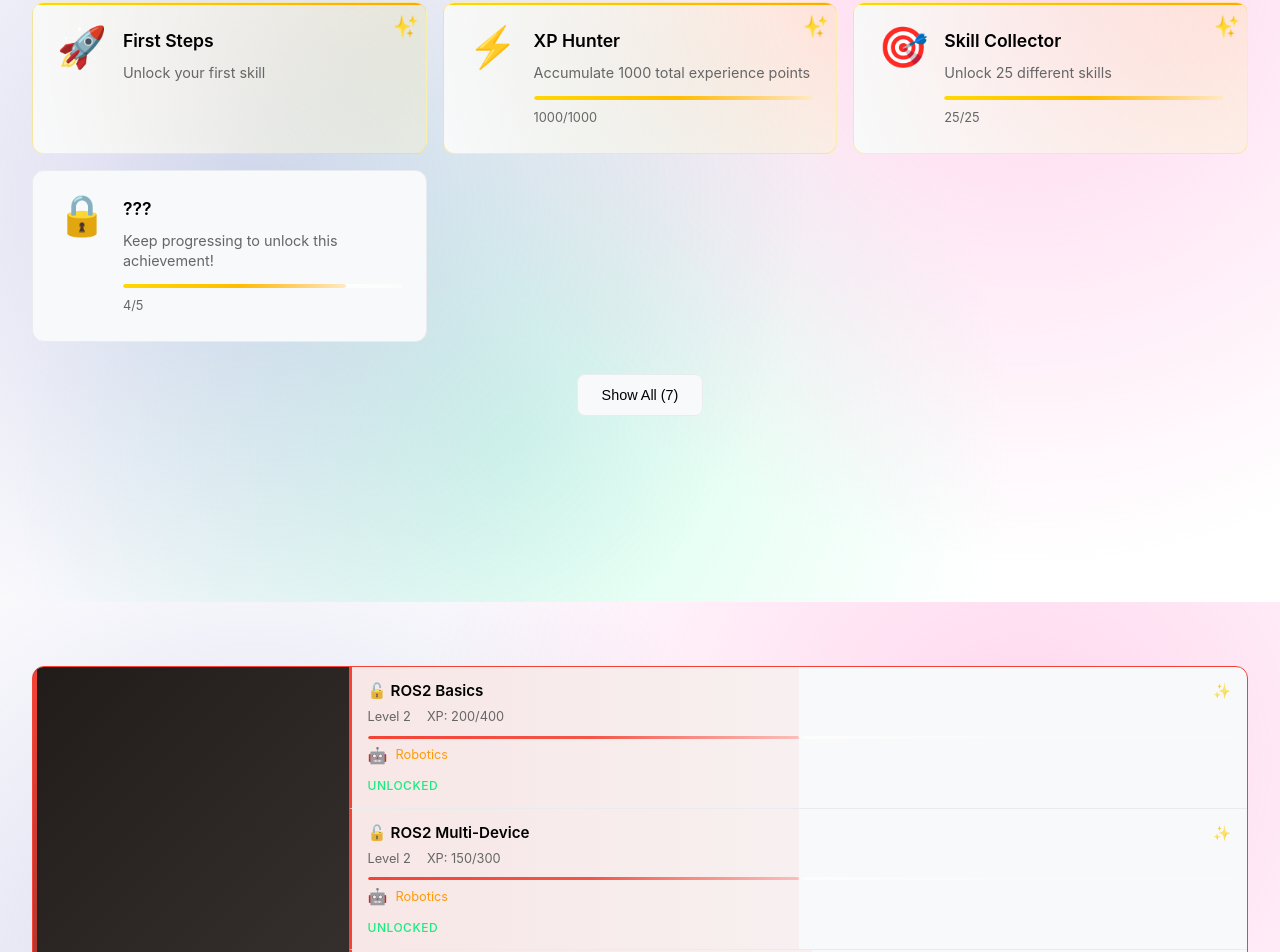
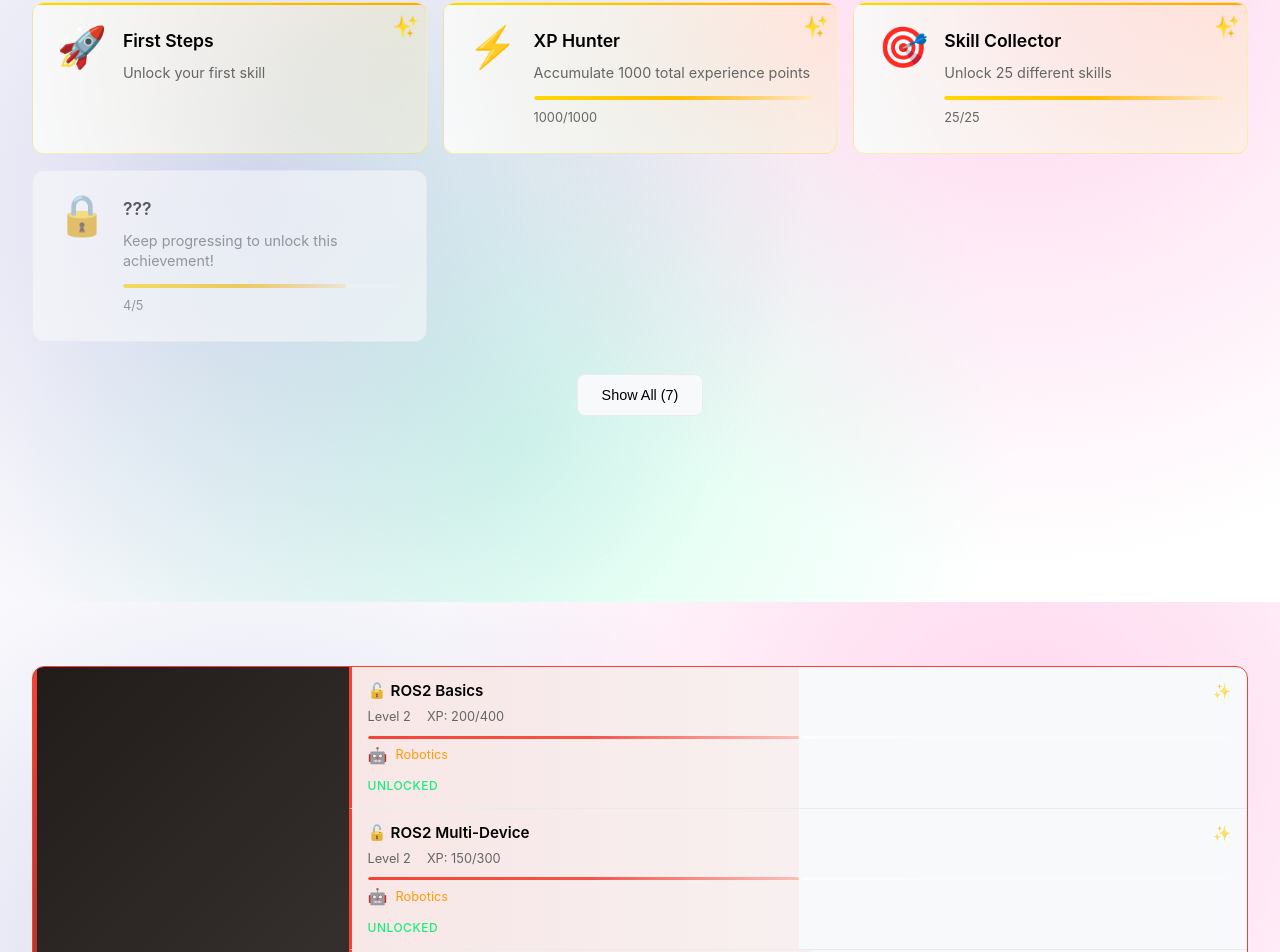
Before and after one commit to AhmadSaeedZaidi/progress-tracker, a React app: page / in a window 1280 px wide. Shown: the part 1798-2750 px from the top of the page. Built offline with nearby package versions, Linux system fonts and the light colour scheme.

Commit message:
fixed achievement styling (again)

```diff
--- a/src/components/Achievements.tsx
+++ b/src/components/Achievements.tsx
@@ -1,4 +1,4 @@
-import React, { useState } from 'react';
+import React, { useState, useEffect } from 'react';
 import type { Skill, Achievement, Perk } from '../models';
 import { achievements as baseAchievements } from '../data';
 
@@ -67,6 +67,13 @@ export function Achievements({ skills, perks }: Props) {
   const unlockedAchievements = achievements.filter(a => a.unlocked);
   const displayAchievements = showAll ? achievements : achievements.slice(0, 4);
 
+  // Notify parent when achievement cards change so intersection observer can re-observe
+  useEffect(() => {
+    // Dispatch a custom event when achievements change
+    const event = new CustomEvent('achievementsChanged');
+    window.dispatchEvent(event);
+  }, [showAll, displayAchievements.length]);
+
   return (
     <div className="achievements">
       <div className="achievements-header">
--- a/src/components/MainPage.tsx
+++ b/src/components/MainPage.tsx
@@ -34,6 +34,9 @@ const MainPage = () => {
 
         const setupObserver = () => {
             if (containerRef.current) {
+                // Disconnect existing observations first
+                observer.disconnect();
+
                 // Query for all elements that need animation
                 const sections = containerRef.current.querySelectorAll('.section');
                 const branchCards = containerRef.current.querySelectorAll('.branch-card');
@@ -52,14 +55,24 @@ const MainPage = () => {
         setupObserver();
 
         // Retry after short delays to catch any late-rendered elements
+        // Increased timeouts for more robust element detection
         const timeouts = [
             setTimeout(setupObserver, 100),
+            setTimeout(setupObserver, 300),
             setTimeout(setupObserver, 500),
             setTimeout(setupObserver, 1000)
         ];
 
+        // Listen for changes in achievements to re-observe new cards
+        const handleAchievementsChanged = () => {
+            setTimeout(setupObserver, 50); // Small delay to ensure DOM is updated
+        };
+
+        window.addEventListener('achievementsChanged', handleAchievementsChanged);
+
         return () => {
             timeouts.forEach(timeout => clearTimeout(timeout));
+            window.removeEventListener('achievementsChanged', handleAchievementsChanged);
             observer.disconnect();
         };
     }, [branches.length, skills.length]); // Add dependencies to re-run when data changes
--- a/src/styles/achievements.scss
+++ b/src/styles/achievements.scss
@@ -59,7 +59,22 @@
   transition: all 0.3s ease;
   position: relative;
   overflow: hidden;
-  opacity: 1; /* Default visible state - void animation will override if needed */
+
+  // Void animation initial state
+  opacity: 0;
+  transform: translateY(40px) scale(0.98);
+  transition: all 1s cubic-bezier(0.25, 0.46, 0.45, 0.94);
+
+  &.visible {
+    opacity: 1;
+    transform: translateY(0) scale(1);
+  }
+
+  &.void-exit {
+    opacity: 0;
+    transform: translateY(-40px) scale(0.98);
+    transition: all 0.6s cubic-bezier(0.55, 0.06, 0.68, 0.19);
+  }
 
   &.unlocked {
     border-color: rgba(255, 215, 0, 0.3);
@@ -77,7 +92,8 @@
       animation: goldShimmer 2s ease-in-out infinite;
     }
 
-    &:hover {
+    &:hover,
+    &.visible:hover {
       transform: translateY(-3px) scale(1.02);
       box-shadow: 0 15px 30px rgba(255, 215, 0, 0.3);
       border-color: rgba(255, 215, 0, 0.5);
@@ -87,7 +103,8 @@
   &.locked {
     opacity: 0.6;
 
-    &:hover {
+    &:hover,
+    &.visible:hover {
       transform: translateY(-3px) scale(1.02);
       opacity: 0.8;
       box-shadow: 0 10px 20px rgba(255, 255, 255, 0.1);
--- a/src/styles/branch-card.scss
+++ b/src/styles/branch-card.scss
@@ -7,7 +7,10 @@
     position: relative;
     display: flex;
     min-height: 200px;
-    opacity: 1; /* Default visible state - void animation will override if needed */
+
+    // Fallback: ensure cards are visible even if void animation fails
+    // The main.scss void animation will override this with opacity: 0 initially
+    opacity: 1;
 
     // Subtle glow effect
     &::before {
--- a/src/styles/main.scss
+++ b/src/styles/main.scss
@@ -174,21 +174,22 @@ h1 {
 }
 
 // ===== VOID ANIMATION SYSTEM =====
-// Consolidated void animation styles for all elements
+// Simplified and consolidated void animation styles
 // This system ensures consistent behavior across all animated elements
 
-// Base void animation for individual cards (branch cards, achievement cards)
-.void-container .branch-card,
-.void-container .achievement-card {
+// Default state for branch cards only (achievements handle their own animation)
+.branch-card {
   opacity: 0;
   transform: translateY(40px) scale(0.98);
   transition: all 1s cubic-bezier(0.25, 0.46, 0.45, 0.94);
 
+  // When visible in viewport
   &.visible {
     opacity: 1 !important;
     transform: translateY(0) scale(1) !important;
   }
 
+  // When exiting viewport
   &.void-exit {
     opacity: 0 !important;
     transform: translateY(-40px) scale(0.98) !important;
@@ -196,18 +197,9 @@ h1 {
   }
 }
 
-// Override any conflicting styles in achievement cards
-.void-container .achievement-card.visible {
-  opacity: 1 !important;
-}
-
-// Ensure branch cards are visible by default when not in void container
-.branch-card:not(.void-container .branch-card) {
-  opacity: 1;
-}
-
-.achievement-card:not(.void-container .achievement-card) {
-  opacity: 1;
+// Ensure hover states work properly with void animation
+.branch-card.visible:hover {
+  transform: translateX(8px) scale(1.01) !important;
 }
 
 // Mobile: adjust sections and cards
```
